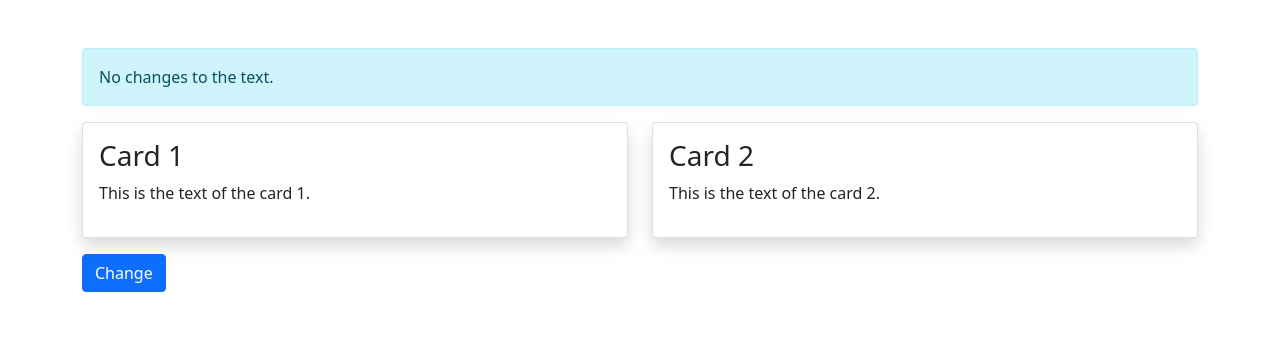
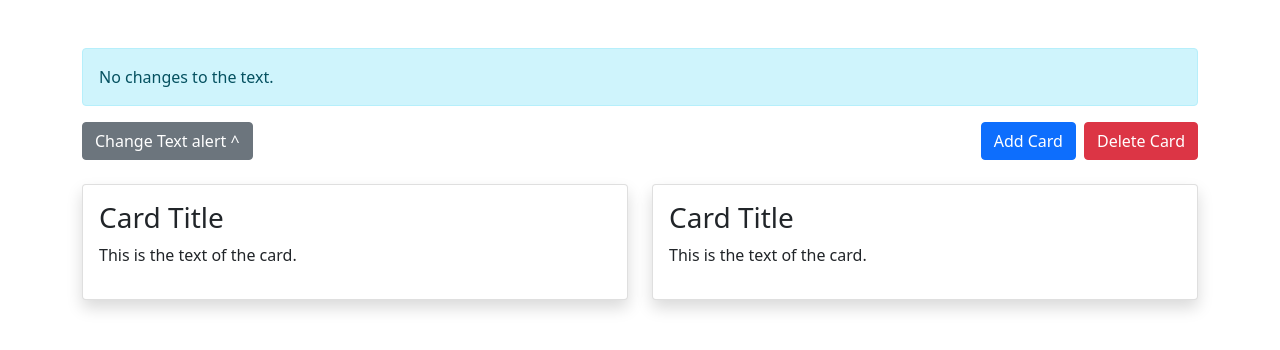
Before and after one commit to virgiawankusuma/Bobcats_FE, an Angular app in the folder angular-learning/: page /cards/all in a window 1280 px wide. Shown: the top 350 px of the page. Built offline with nearby package versions, Linux system fonts and the light colour scheme.

Commit message:
add structural directives ngIf and ngFor

```diff
--- /dev/null
+++ b/angular-learning/src/app/card/card.component.ts
@@ -0,0 +1,18 @@
+import { Component, OnInit } from '@angular/core';
+
+@Component({
+  selector: 'app-card',
+  templateUrl: './card.component.html',
+  styleUrls: ['./card.component.css']
+})
+export class CardComponent implements OnInit {
+
+  title = 'Card Title';
+  text = 'This is the text of the card.';
+
+  constructor() { }
+
+  ngOnInit(): void {
+  }
+
+}
--- a/angular-learning/src/app/cards/card1/card1.component.ts
+++ /dev/null
@@ -1,18 +0,0 @@
-import { Component, OnInit } from '@angular/core';
-
-@Component({
-  selector: 'app-card1',
-  templateUrl: './card1.component.html',
-  styleUrls: ['./card1.component.css']
-})
-export class Card1Component implements OnInit {
-
-  title = "Card 1";
-  text = "This is the text of the card 1.";
-
-  constructor() { }
-
-  ngOnInit(): void {
-  }
-
-}
--- a/angular-learning/src/app/cards/card2/card2.component.html
+++ /dev/null
@@ -1,10 +0,0 @@
-<div class="card shadow">
-    <div class="card-body">
-        <div class="card-title">
-            <h3>{{title}}</h3>
-        </div>
-        <div class="card-text">
-            <p>{{text}}</p>
-        </div>
-    </div>
-</div>
--- a/angular-learning/src/app/cards/card2/card2.component.ts
+++ /dev/null
@@ -1,18 +0,0 @@
-import { Component, OnInit } from '@angular/core';
-
-@Component({
-  selector: 'app-card2',
-  templateUrl: './card2.component.html',
-  styleUrls: ['./card2.component.css']
-})
-export class Card2Component implements OnInit {
-
-  title = "Card 2";
-  text = "This is the text of the card 2.";
-
-  constructor() { }
-
-  ngOnInit(): void {
-  }
-
-}
--- a/angular-learning/src/app/cards/cards.component.html
+++ b/angular-learning/src/app/cards/cards.component.html
@@ -1,17 +1,25 @@
 <div class="container my-5">
-    <div class="alert alert-info">
-        {{ textChangingStatus}} <span *ngIf="textChanged">{{yourName}}</span>
+    <div class="row">
+        <div class="col-12 mb-4">
+            <div class="alert alert-info" *ngIf="!textChanged">
+                {{ textStatus}}
+            </div>
+            <div class="alert alert-success" *ngIf="textChanged">
+                {{ textStatus}}
+            </div>
+            <div class="row">
+                <div class="col-6">
+                    <button [class]="btnChange" (click)="onChangeText()">Change Text
+                        alert ^</button>
+                </div>
+                <div class="col-6 text-end">
+                    <button [class]="btnAdd" (click)="onAddCard()">Add Card</button>
+                    <button [class]="btnDelete" (click)="onDeleteCard()">Delete Card</button>
+                </div>
+            </div>
+        </div>
     </div>
     <div class="row">
-        <app-card1 [class]="col_6"></app-card1>
-        <app-card2 [class]="col_6"></app-card2>
-    </div>
-    <div class="row">
-        <!-- <input type="text" class="form-control" [(ngModel)]="yourName"> -->
-        <!-- <p *ngIf=""></p> -->
-        <div [class]="col_6">
-            <button [class]="btnChange" [disabled]="!allowedChangeButton" (click)="onCreatedCard()">Change</button>
-        </div>
-        <!-- <p class="col-12" [innerText]="allowedChangeButton"></p> -->
+        <app-card [class]="col_6" *ngFor="let card of cards; let i = index" [id]="i"></app-card>
     </div>
 </div>
--- a/angular-learning/src/app/cards/cards.component.ts
+++ b/angular-learning/src/app/cards/cards.component.ts
@@ -8,25 +8,35 @@ import { Component, OnInit } from '@angular/core';
 export class CardsComponent implements OnInit {
 
   col_6 = 'col-6 mb-3';
-  btnChange = 'btn btn-primary';
-  allowedChangeButton = false;
-  textChangingStatus = 'No changes to the text.';
+
+  btnChange = 'btn btn-secondary';
+  btnAdd = 'btn btn-primary';
+  btnDelete = 'btn btn-danger ms-2';
+
+  textStatus = 'No changes to the text.';
   textChanged = false;
-  yourName = 'bro';
+  cardName = 'Card';
+  cards = [
+    'Card 1', 'Card 2'
+  ]
 
 
-  constructor() {
-    setTimeout(() => {
-      this.allowedChangeButton = true;
-    }, 3000);
-  }
+  constructor() {}
 
   ngOnInit(): void {
   }
 
-  onCreatedCard(){
-    this.textChangingStatus = 'Text changed ';
+  onChangeText(){
+    this.textStatus = 'Text changed';
     this.textChanged = true;
   }
 
+  onAddCard(){
+    this.cards.push(this.cardName);
+  }
+
+  onDeleteCard(){
+    this.cards.pop();
+  }
+
 }
```
Also changed, not shown: angular-learning/src/app/app-routing.module.ts (+0 -10 lines), angular-learning/src/app/cards/cards.module.ts (+3 -6 lines), angular-learning/src/app/card/card.component.css (added), angular-learning/src/app/card/card.component.html (renamed from angular-learning/src/app/cards/card1/card1.component.html), angular-learning/src/app/cards/card2/card2.component.css (deleted), 2 other files (tests, documents, lock files or other folders).
